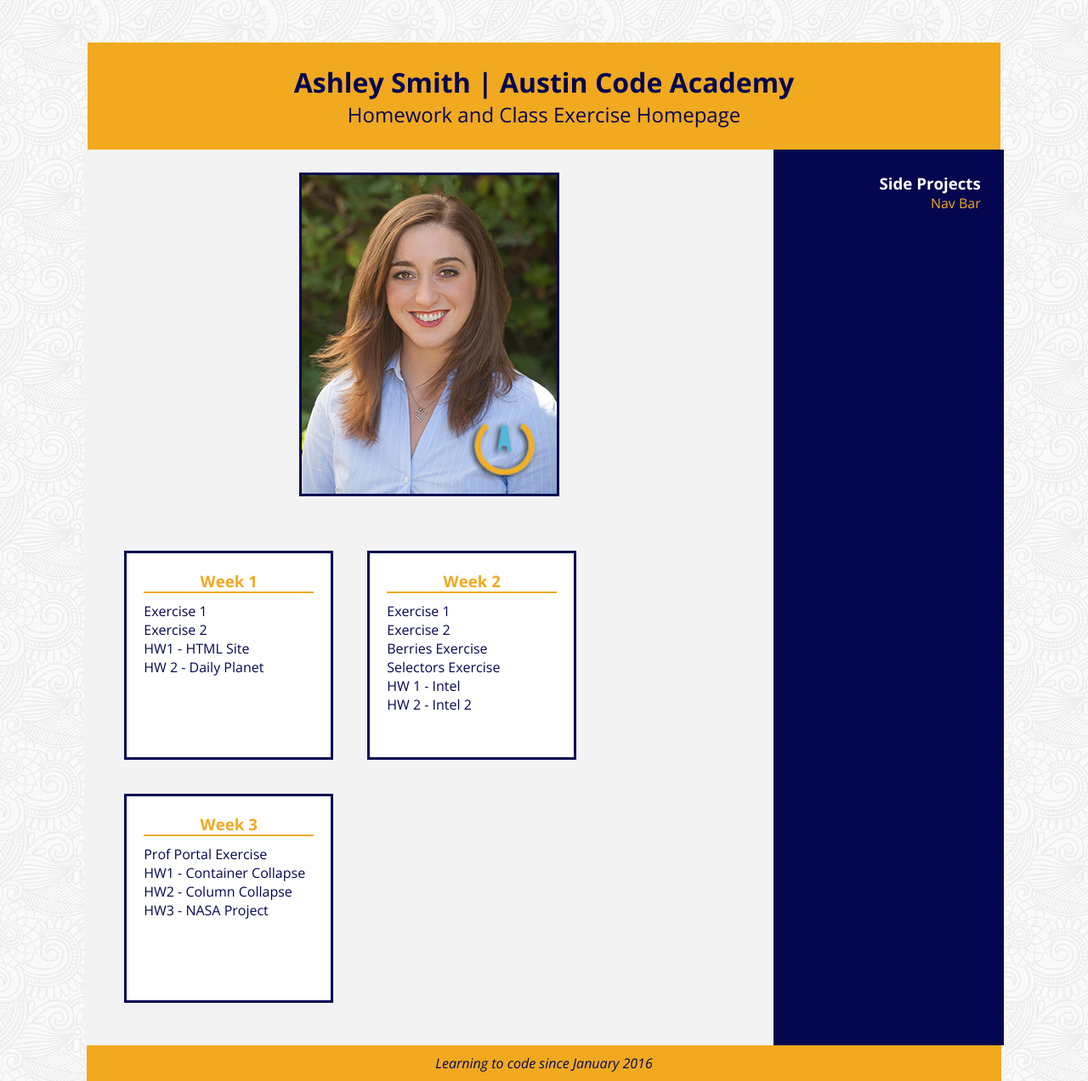
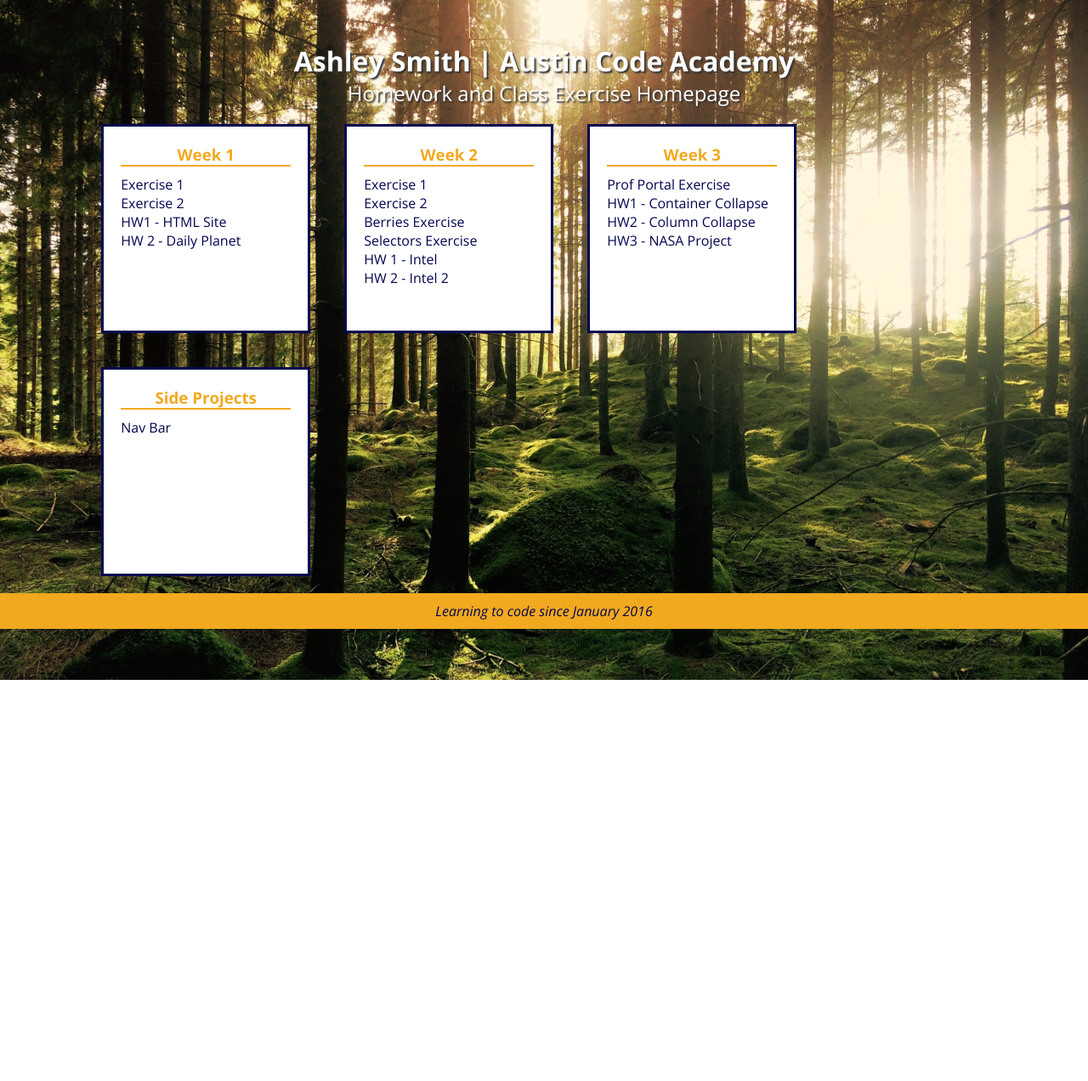
Before and after one commit to ashley-austincoder/ashley-austincoder.github.io, a PHP site: page / in a window 1280 px wide. Shown: the whole page at 85% size. After the commit the page ends 800 px from the top, so only its background shows below. Run offline with PHP 8.4, Linux system fonts and the light colour scheme.

Commit message:
change home page to forest

```diff
--- a/css/style.css
+++ b/css/style.css
@@ -9,31 +9,26 @@ gold: #f1a91f
 }
 
 body {
-    background-image: url("/img/symphony.png");
-    color: #040650;
+    background-image: url("/AustinCodingAcademy_Spring2016/extraPracticeProjects/ashleySmith/img/forest.jpg");
+      -webkit-background-size: cover;
+  -moz-background-size: cover;
+  -o-background-size: cover;
+  background-size: cover;
     font-family: 'Open Sans', sans-serif;
+    padding-top: 50px;
 }
 
 .container {
     width: 84.5%;
     margin: auto;
-    background-color: #f3f3f3;
     padding: 0px;
     clear: both;
 }
 
-header {
-    margin-top: 50px;
-    background-color: #f1a91f;
-    padding: 25px;
-    width: 80%;
-    margin-left: auto;
-    margin-right: auto;
-}
-
 h1, h2 {
-    color: #040650;
+    color: white;
     text-align: center;
+    text-shadow: 2px 2px 2px #333;
 }
 
 h2 {
@@ -92,16 +87,12 @@ footer {
     background-color: #f1a91f;
     color: #040650;
     padding: 10px;
-    width: 82.5%;
+    width: 100;
     margin:auto;
     clear: both;
 }
 
-main {
-    width: 70%;
-    float: left;
-    padding: 2.5%;
-}
+
 
 aside {
     width: 20%;
--- a/index.html
+++ b/index.html
@@ -23,11 +23,13 @@
 
 
         <main>
+<!--
 
             <img src="img/ashleyACA.jpg" alt="Photo of Ashley" title="Ashley Smith"/>
 
             <br>
             <br>
+-->
 
             <div class="linkstohw">
 
@@ -67,25 +69,18 @@
             </div>
 
 
+            <div class="week">
+                <h3> Side Projects </h3>
+                <ul>
+                    <li><a href="/AustinCodingAcademy_Spring2016/extraPracticeProjects/navBar/index.html">Nav Bar</a></li>
+                </ul>
 
+            </div>
 
 
             </div> <!-- end linkstohw -->
 
          </main>
-
-            <aside class="sidebar">
-
-                <h3> Side Projects </h3>
-                <ul>
-                    <li><a href="/AustinCodingAcademy_Spring2016/extraPracticeProjects/navBar/index.html">Nav Bar</a></li>
-                </ul>
-
-
-            </aside>
-
-
-
 
 
 
```
Also changed, not shown: AustinCodingAcademy_Spring2016/extraPracticeProjects/ashleySmith/img/forest.jpg (added), AustinCodingAcademy_Spring2016/extraPracticeProjects/ashleySmith/img/parrot.jpg (added).
